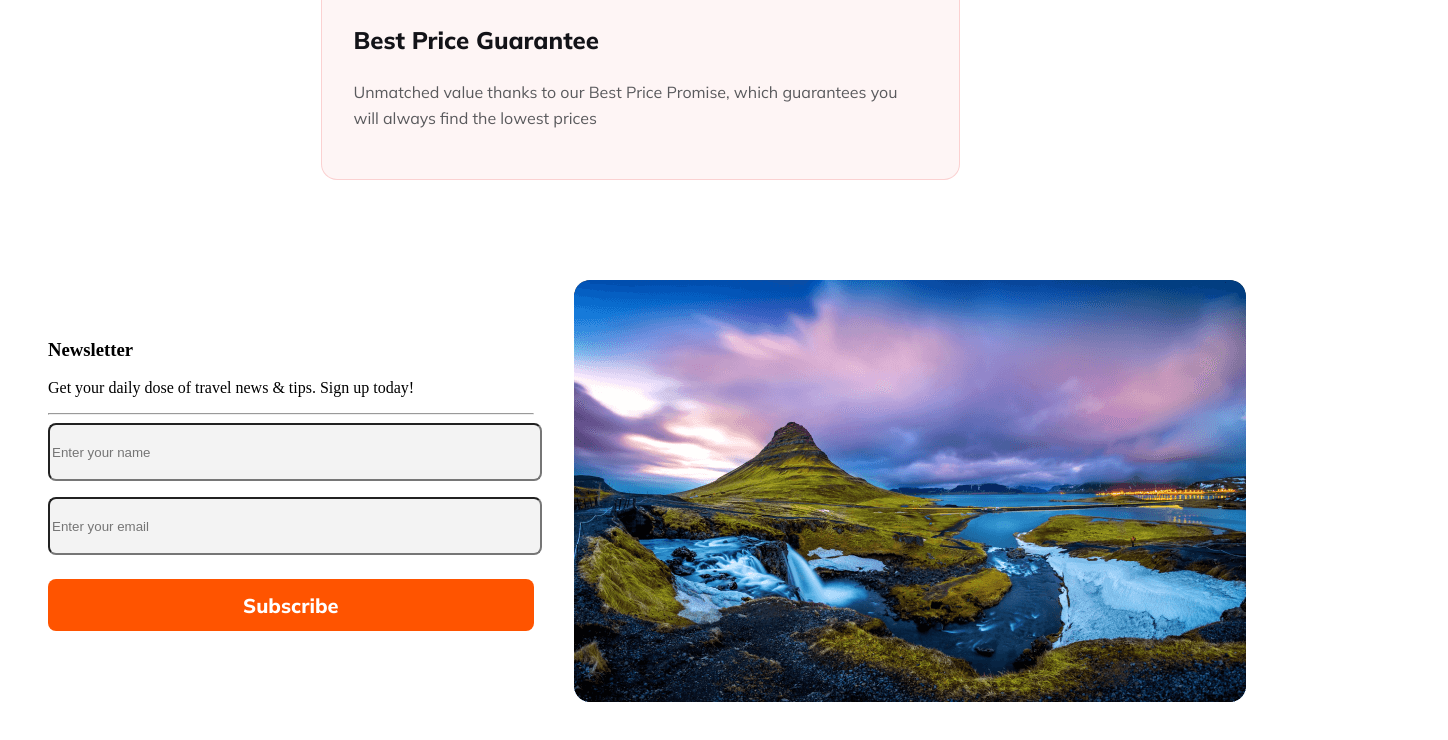
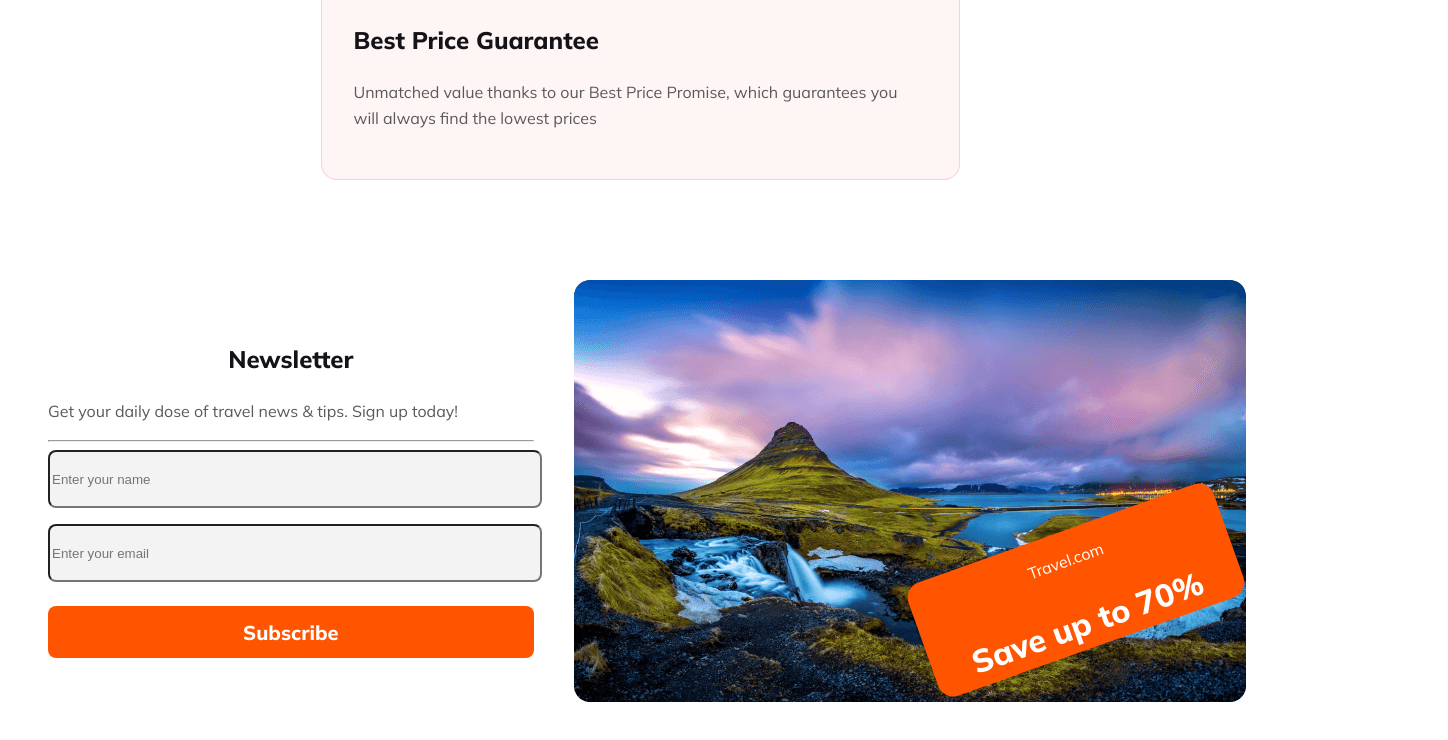
Before and after one commit to Noman0303/B9A2-Blissful-Trips, a plain HTML site: page index.html in a window 1280 px wide. Shown: the part 2946-3686 px from the top of the page, 1448 px wide, since content can reach past the window. Before the commit the page ends 3660 px from the top, so only its background shows below. Drawn offline with Linux system fonts and the light colour scheme.

Commit message:
Newsletter done

```diff
--- a/index.html
+++ b/index.html
@@ -86,15 +86,22 @@
     </section>
     <section class="newsletter-section">
         <div class="news-left-div">
-        <h3 class="ulish-800-2">Newsletter</h3>
-        <p>Get your daily dose of travel news & tips. Sign up today!</p>
+        <h3 class="mulish-800-2">Newsletter</h3>
+        <p class="mulish-400">Get your daily dose of travel news & tips. Sign up today!</p>
         <hr>
         <input class="news-input" type="text" name="" id="" placeholder="Enter your name">
         <input class="news-input" type="email" name="" id="" placeholder="Enter your email">
         <button class="btn btn-3">Subscribe</button>
         </div>
         <div class="news-right-div">
-            <img src="./Images/Rectangle 8 (1).png" alt="">
+            <div class="back-img">
+                <img src="./Images/Rectangle 8 (1).png" alt="">
+            </div>
+            <div class="front-img">
+                <p class="mulish-400" style="color: #FFF;">Travel.com</p>
+                <h3 class="save">Save up to 70%</h3>
+            </div>
+
         </div>
     </section>
 
--- a/style/style.css
+++ b/style/style.css
@@ -158,9 +158,6 @@
 
 /* choose-us-section */
 
-.choose-us-section{
-
-}
 
 .choose-row-1{
     text-align: center;
@@ -204,6 +201,9 @@
 .newsletter-section{
     display: flex;
     margin-top: 100px;
+    position: relative;
+    width: 1440px;
+    height: 6940px;
 }
 
 .news-left-div{
@@ -229,3 +229,35 @@
     background: rgba(19, 19, 24, 0.05);
     margin-bottom: 16px;
 }
+
+.news-right-div{
+    width: 672px;
+    height: 422px;
+    border-radius: 16px;
+}
+
+.back-img{
+    position: absolute;
+}
+
+.front-img{
+    position: absolute;
+    z-index: 1;
+    height: 120px;
+    width: 324px;
+    border-radius: 16px;
+    background: #FF5400;
+    text-align: center;
+    align-items: center;
+    transform: rotate(-19.628deg);
+    margin: 250px 0px 0px 340px;
+}
+
+.save{
+    color: #FFF;
+    font-family: Mulish;
+    font-size: 32px;
+    font-style: normal;
+    font-weight: 800;
+    line-height: normal;
+}
```
